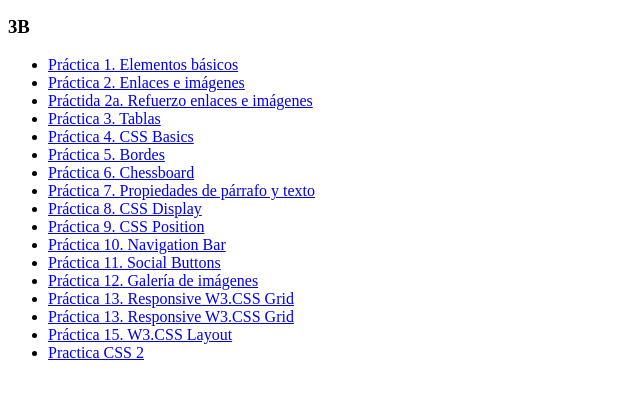
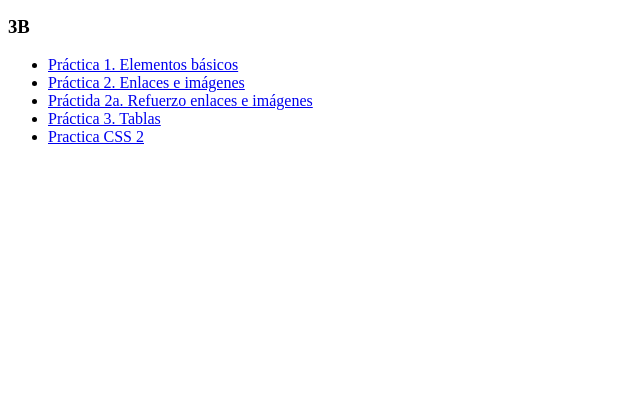
Before and after one commit to mariafidalgo/mariafidalgo.github.io, a plain HTML site: page index.html in a window 1280 px wide. Shown: the part 105-504 px from the top of the page, without its empty margins (0-640 px from the left). Drawn offline with Linux system fonts and the light colour scheme.

Commit message:
mariafidalgo

```diff
--- a/index.html
+++ b/index.html
@@ -15,18 +15,6 @@
   <li><a href="p2.html">Práctica 2. Enlaces e imágenes</a></li>
   <li><a href="p2a.html">Práctida 2a. Refuerzo enlaces e imágenes</a></li>
   <li><a href="p3.html">Práctica 3. Tablas</a></li>
-  <li><a href="p4.html">Práctica 4. CSS Basics</a></li>
-  <li><a href="p5.html">Práctica 5. Bordes</a></li>
-  <li><a href="p6.html">Práctica 6. Chessboard</a></li>
-  <li><a href="p7.html">Práctica 7. Propiedades de párrafo y texto</a></li>
-  <li><a href="p8.html">Práctica 8. CSS Display</a></li>
-  <li><a href="p9.html">Práctica 9. CSS Position</a></li>
-  <li><a href="p10.html">Práctica 10. Navigation Bar</a></li>
-  <li><a href="p11.html">Práctica 11. Social Buttons</a></li>
-  <li><a href="p12.html">Práctica 12. Galería de imágenes</a></li>
-  <li><a href="p13.html">Práctica 13. Responsive W3.CSS Grid</a></li>
-  <li><a href="p14.html">Práctica 13. Responsive W3.CSS Grid</a></li>
-  <li><a href="p15.html">Práctica 15. W3.CSS Layout</a></li>
   <li><a href="c2.html">Practica CSS 2</a></li>
 
 </ul>
```
